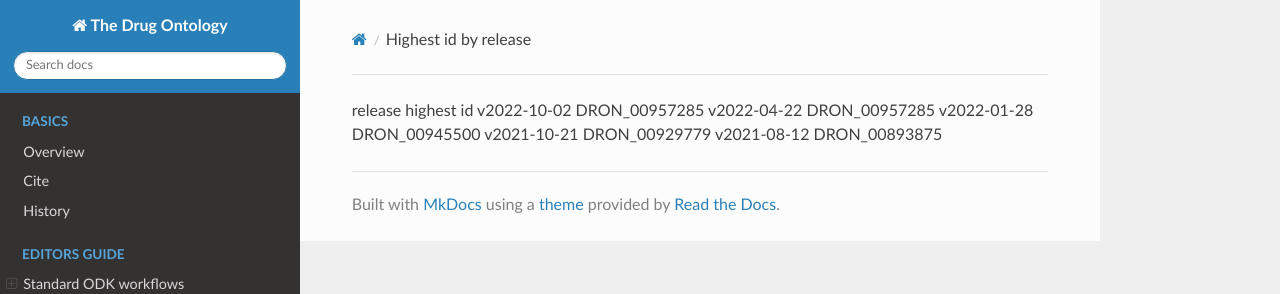
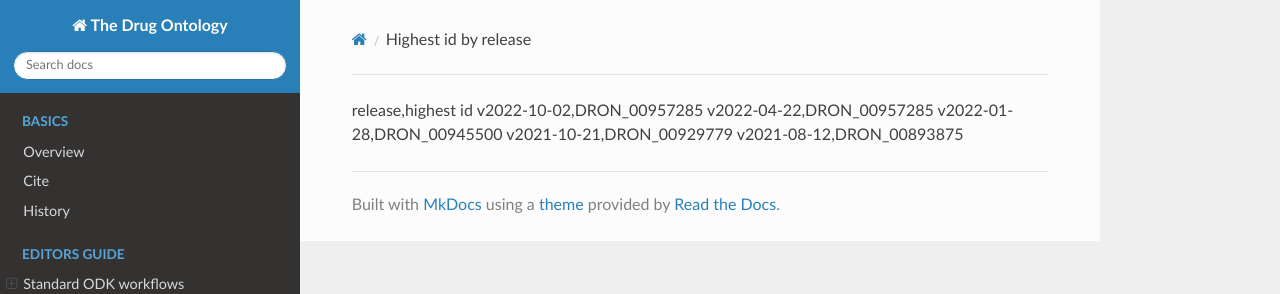
Before and after one commit to mcwdsi/dron, an MkDocs documentation site: the page built from docs/highest-id-by-release.md, in a window 1280 px wide. Shown: the top 294 px of the page. Built offline with MkDocs 1.6.1, drawn with Linux system fonts in a browser that asks for light colours; nearby versions of some CDN libraries.

```diff
--- a/docs/highest-id-by-release.md
+++ b/docs/highest-id-by-release.md
@@ -1,6 +1,6 @@
-release		highest id
-v2022-10-02	DRON_00957285
-v2022-04-22	DRON_00957285
-v2022-01-28	DRON_00945500
-v2021-10-21	DRON_00929779
-v2021-08-12	DRON_00893875
+release,highest id
+v2022-10-02,DRON_00957285
+v2022-04-22,DRON_00957285
+v2022-01-28,DRON_00945500
+v2021-10-21,DRON_00929779
+v2021-08-12,DRON_00893875
```
